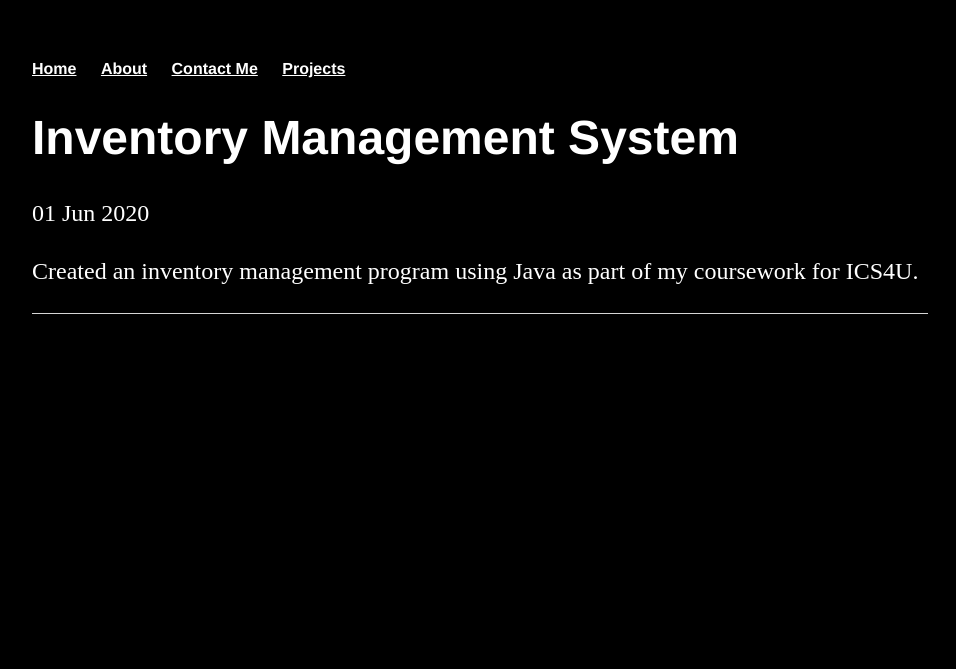
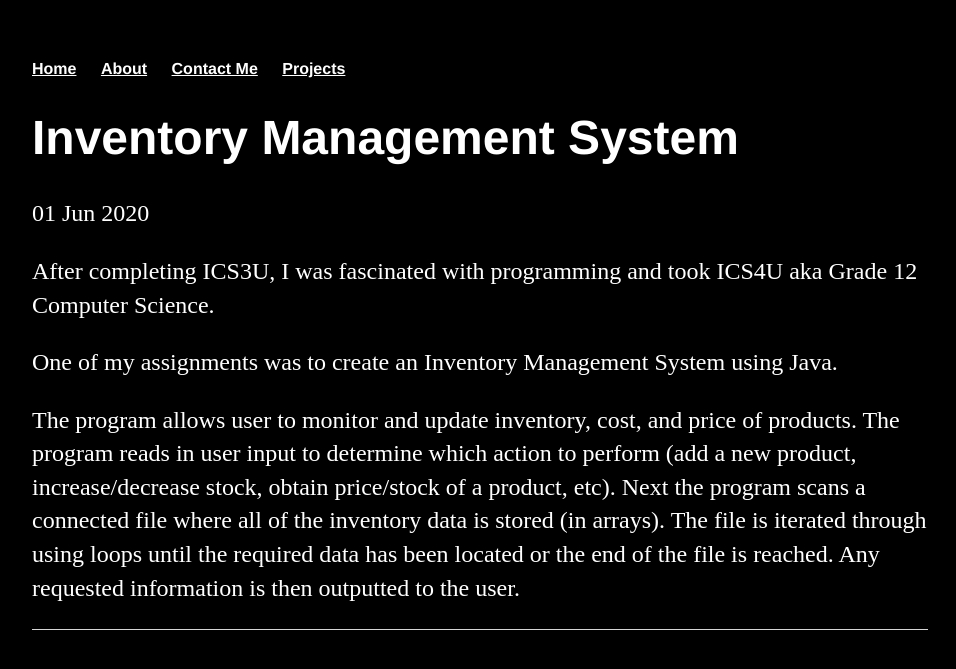
Before and after one commit to rachel-scott/rachel-scott.github.io, a Jekyll site: the page built from _posts/2020-06-01-Inventory-Management-System.md, in a window 1280 px wide. Shown: the top 669 px of the page, without its empty margins (160-1116 px from the left). Built offline with Jekyll 4.4.1, drawn with Linux system fonts in a browser that asks for light colours.

Commit message:
Update 2020-06-01-Inventory-Management-System.md

```diff
--- a/_posts/2020-06-01-Inventory-Management-System.md
+++ b/_posts/2020-06-01-Inventory-Management-System.md
@@ -4,4 +4,9 @@ title: "Inventory Management System"
 date: 2020-06-01
 ---
 
-Created an inventory management program using Java as part of my coursework for ICS4U.
+After completing ICS3U, I was fascinated with programming and took ICS4U aka Grade 12 Computer Science.
+
+One of my assignments was to create an Inventory Management System using Java.
+
+The program allows user to monitor and update inventory, cost, and price of products.
+The program reads in user input to determine which action to perform (add a new product, increase/decrease stock, obtain price/stock of a product, etc). Next the program scans a connected file where all of the inventory data is stored (in arrays). The file is iterated through using loops until the required data has been located or the end of the file is reached. Any requested information is then outputted to the user.
```
